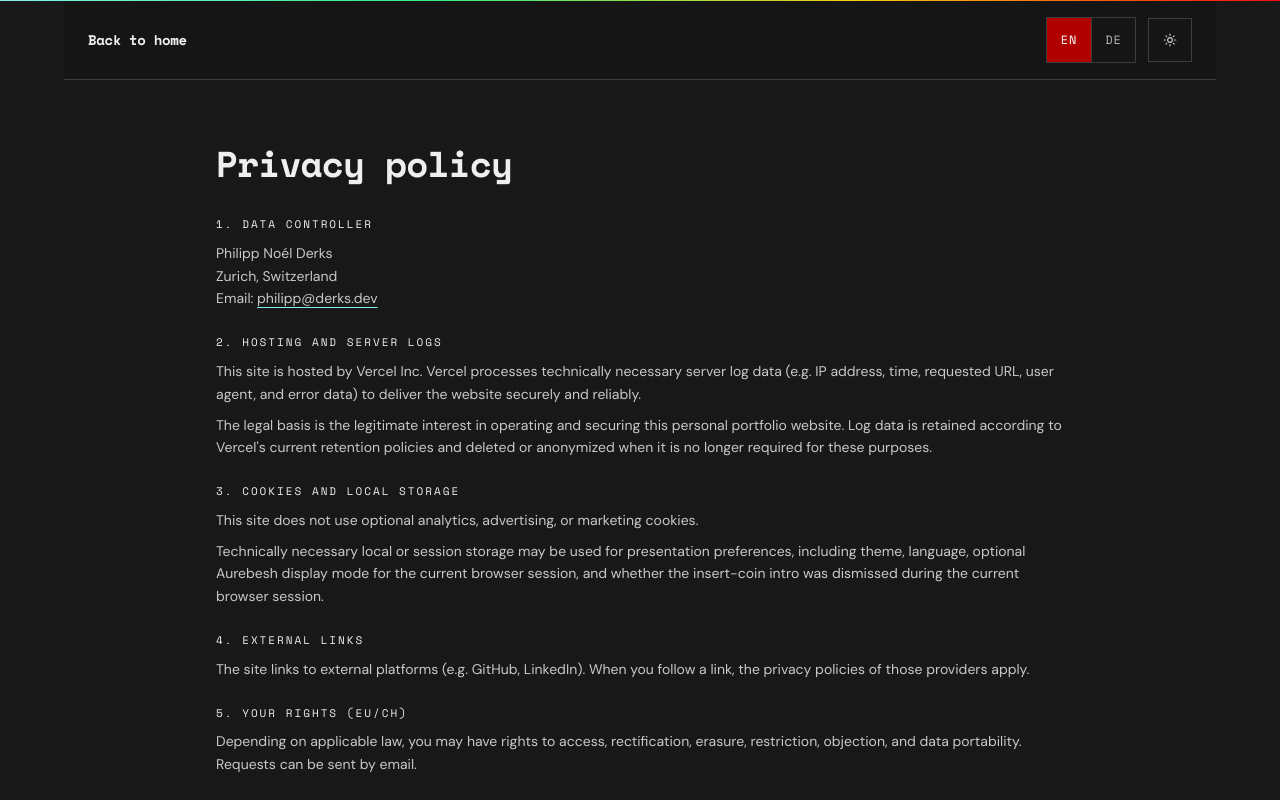
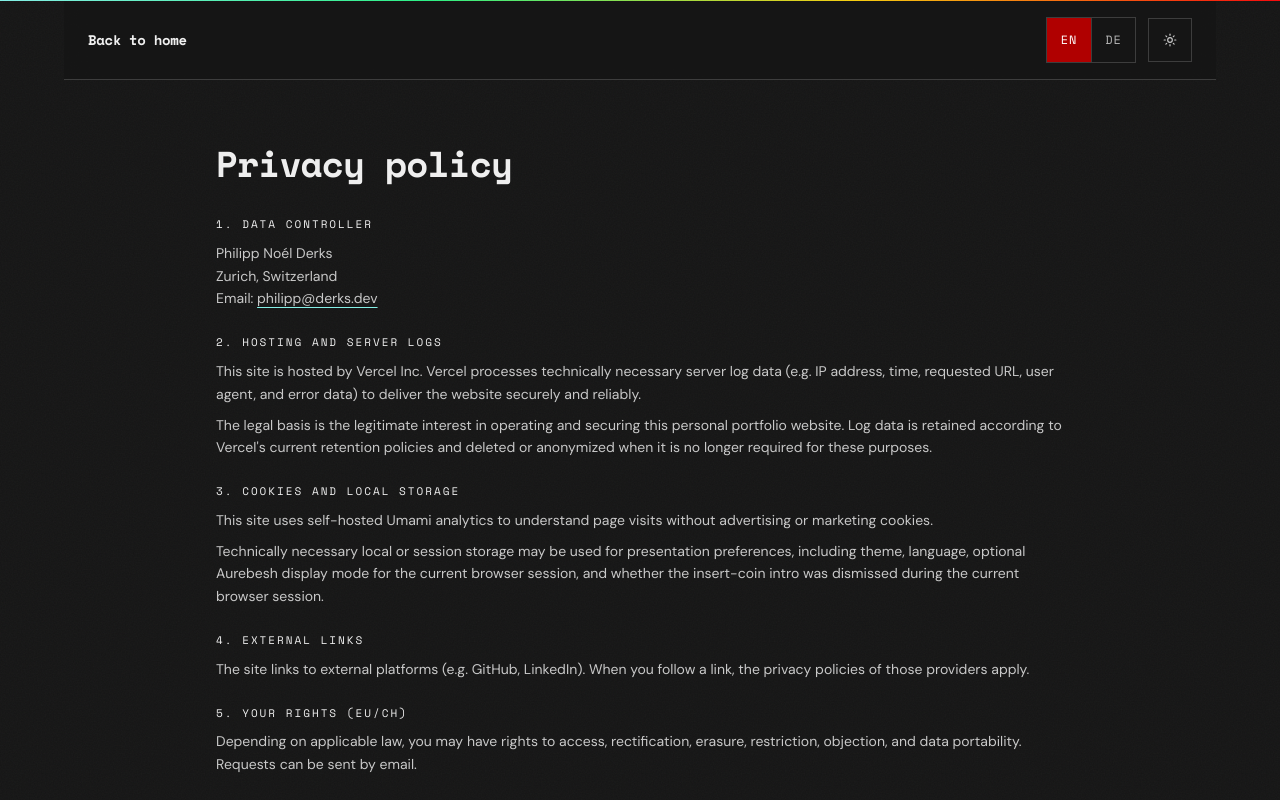
Before and after one commit to philderks/portfolio, a Next.js app: page /datenschutz in a window 1280 px wide. Shown: the top 800 px of the page. Built offline with nearby package versions, Linux system fonts and the light colour scheme.

Commit message:
docs: add Umami tracking to portfolio

```diff
--- a/src/app/layout.tsx
+++ b/src/app/layout.tsx
@@ -116,6 +116,11 @@ export default function RootLayout({
           href="https://fonts.googleapis.com/css2?family=Press+Start+2P&display=swap"
           rel="stylesheet"
         />
+        <script
+          defer
+          src="https://umami.fabricator.site/script.js"
+          data-website-id="4b1b3744-ecb4-424c-b7bc-3431126ab966"
+        />
       </head>
       <body>
         <Providers>
--- a/src/lib/i18n.ts
+++ b/src/lib/i18n.ts
@@ -200,7 +200,8 @@ export const content: Record<Lang, Content> = {
       hostingP2:
         "The legal basis is the legitimate interest in operating and securing this personal portfolio website. Log data is retained according to Vercel's current retention policies and deleted or anonymized when it is no longer required for these purposes.",
       cookiesHeading: "3. Cookies and local storage",
-      cookiesP1: "This site does not use optional analytics, advertising, or marketing cookies.",
+      cookiesP1:
+        "This site uses self-hosted Umami analytics to understand page visits without advertising or marketing cookies.",
       cookiesP2:
         "Technically necessary local or session storage may be used for presentation preferences, including theme, language, optional Aurebesh display mode for the current browser session, and whether the insert-coin intro was dismissed during the current browser session.",
       externalHeading: "4. External links",
@@ -213,7 +214,7 @@ export const content: Record<Lang, Content> = {
       transferP1:
         "Where providers outside the EU/CH are used, processing is carried out under the applicable data protection safeguards of the provider.",
       versionHeading: "7. Last updated",
-      versionDate: "June 9, 2026",
+      versionDate: "June 12, 2026",
       imprintLink: "Imprint",
     },
     notFound: {
@@ -316,7 +317,8 @@ export const content: Record<Lang, Content> = {
       hostingP2:
         "Rechtsgrundlage ist das berechtigte Interesse am Betrieb und an der Absicherung dieser persönlichen Portfolio-Website. Logdaten werden gemäß den jeweils aktuellen Aufbewahrungsrichtlinien von Vercel gespeichert und gelöscht oder anonymisiert, sobald sie für diese Zwecke nicht mehr erforderlich sind.",
       cookiesHeading: "3. Cookies und Local Storage",
-      cookiesP1: "Diese Website setzt keine optionalen Analyse-, Werbe- oder Marketing-Cookies ein.",
+      cookiesP1:
+        "Diese Website nutzt selbst gehostete Umami-Analytics, um Seitenaufrufe ohne Werbe- oder Marketing-Cookies zu verstehen.",
       cookiesP2:
         "Technisch notwendiger Local Storage oder Session Storage kann für Darstellungspräferenzen verwendet werden, darunter Theme, Sprache, optionaler Aurebesh-Anzeigemodus für die aktuelle Browser-Sitzung und ob das Insert-Coin-Intro in der aktuellen Browser-Sitzung geschlossen wurde.",
       externalHeading: "4. Externe Links",
@@ -329,7 +331,7 @@ export const content: Record<Lang, Content> = {
       transferP1:
         "Soweit Anbieter außerhalb der EU/CH eingesetzt werden, erfolgt die Verarbeitung nach den jeweils anwendbaren datenschutzrechtlichen Garantien des Anbieters.",
       versionHeading: "7. Stand",
-      versionDate: "09.06.2026",
+      versionDate: "12.06.2026",
       imprintLink: "Zum Impressum",
     },
     notFound: {
```
